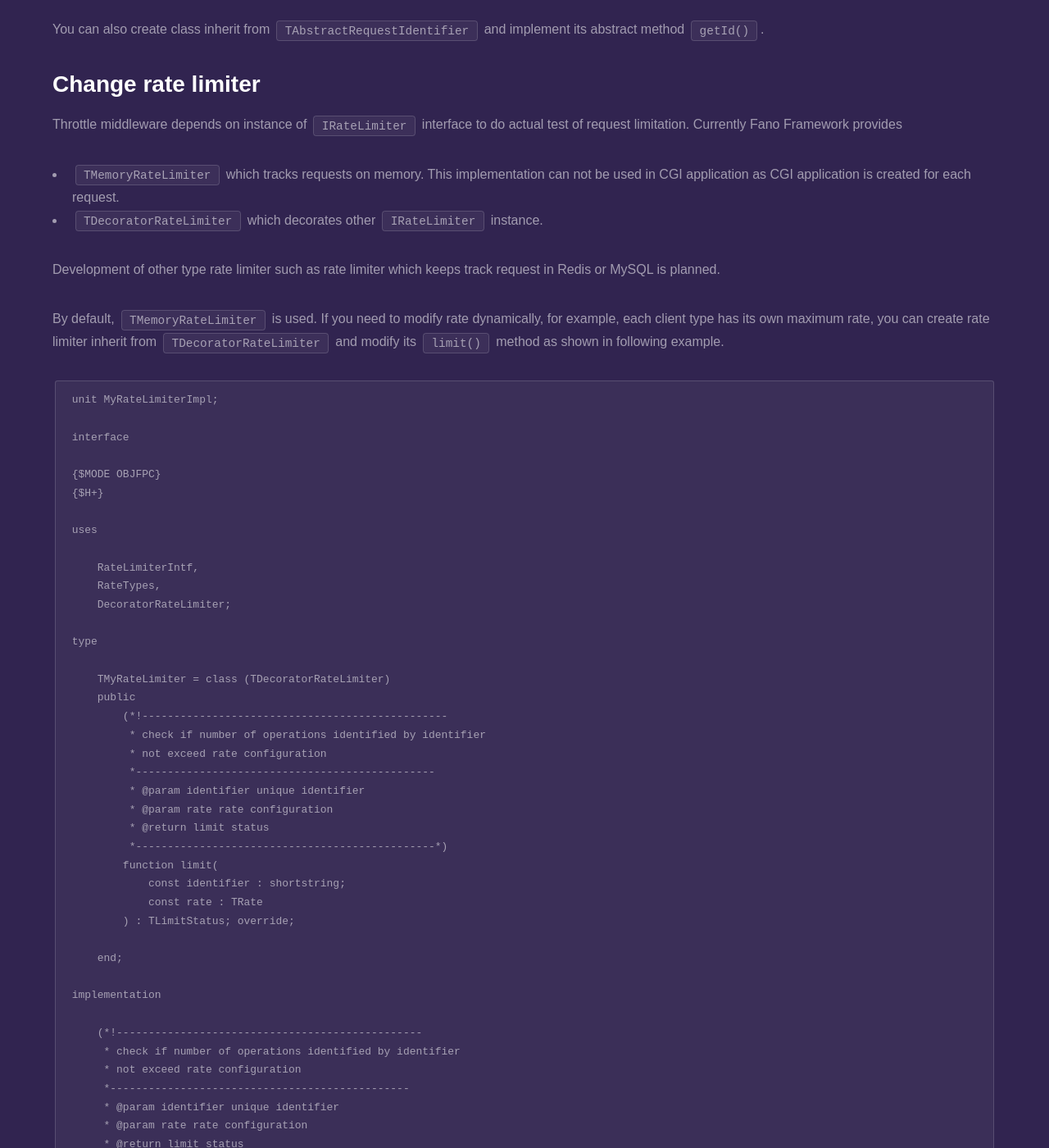
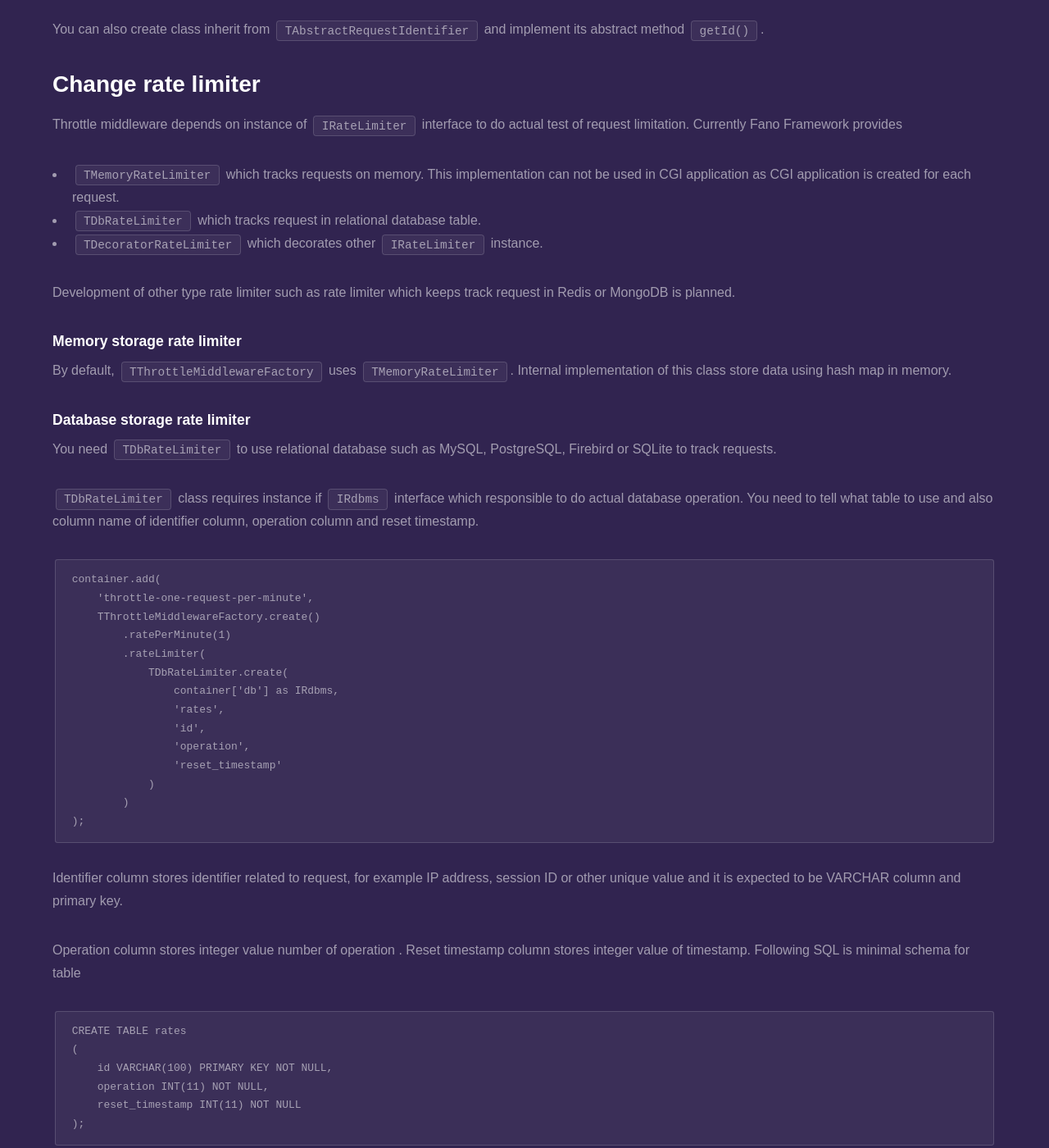
Before and after one commit to fanoframework/fanoframework.github.io, a Jekyll site: the page built from utilities/rate-limit/index.md, in a window 1280 px wide and 1400 px high, scrolled down 4516 px. Shown: the whole window at 82% size. Built offline with Jekyll 4.4.1, drawn with Linux system fonts in a browser that asks for light colours; our own code applies the rules of GitHub Pages for plain Markdown files; some of the changed text lies outside the part shown.

Commit message:
add documentation of db rate limiter

````diff
--- a/utilities/rate-limit/index.md
+++ b/utilities/rate-limit/index.md
@@ -159,11 +159,50 @@ You can also create class inherit from `TAbstractRequestIdentifier` and implemen
 Throttle middleware depends on instance of `IRateLimiter` interface to do actual test of request limitation. Currently Fano Framework provides
 
 - `TMemoryRateLimiter` which tracks requests on memory. This implementation can not be used in CGI application as CGI application is created for each request.
+- `TDbRateLimiter` which tracks request in relational database table.
 - `TDecoratorRateLimiter` which decorates other `IRateLimiter` instance.
 
-Development of other type rate limiter such as rate limiter which keeps track request in Redis or MySQL is planned.
+Development of other type rate limiter such as rate limiter which keeps track request in Redis or MongoDB is planned.
 
-By default, `TMemoryRateLimiter` is used. If you need to modify rate dynamically, for example, each client type has its own maximum rate, you can create rate limiter inherit from `TDecoratorRateLimiter` and modify its `limit()` method as shown in following example.
+### Memory storage rate limiter
+By default, `TThrottleMiddlewareFactory` uses `TMemoryRateLimiter`. Internal implementation of this class store data using hash map in memory.
+
+### Database storage rate limiter
+You need `TDbRateLimiter` to use relational database such as MySQL, PostgreSQL, Firebird or SQLite to track requests.
+
+`TDbRateLimiter` class requires instance if `IRdbms` interface which responsible to do actual database operation. You need to tell what table to use and also column name of identifier column, operation column and reset timestamp.
+
+```
+container.add(
+    'throttle-one-request-per-minute',
+    TThrottleMiddlewareFactory.create()
+        .ratePerMinute(1)
+        .rateLimiter(
+            TDbRateLimiter.create(
+                container['db'] as IRdbms,
+                'rates',
+                'id',
+                'operation',
+                'reset_timestamp'
+            )
+        )
+);
+```
+Identifier column stores identifier related to request, for example IP address, session ID or other unique value and it is expected to be VARCHAR column and primary key.
+
+Operation column stores integer value number of operation . Reset timestamp column stores integer value of timestamp. Following SQL is minimal schema for table
+
+```
+CREATE TABLE rates
+(
+    id VARCHAR(100) PRIMARY KEY NOT NULL,
+    operation INT(11) NOT NULL,
+    reset_timestamp INT(11) NOT NULL
+);
+```
+
+### Decorator rate limiter
+If you need to modify rate dynamically, for example, each client type has its own maximum rate, you can create rate limiter inherit from `TDecoratorRateLimiter` and modify its `limit()` method as shown in following example.
 
 ```
 unit MyRateLimiterImpl;
@@ -239,7 +278,6 @@ container.add(
         )
 );
 ```
-
 ## Rate-limiting video tutorial
 
 
````
